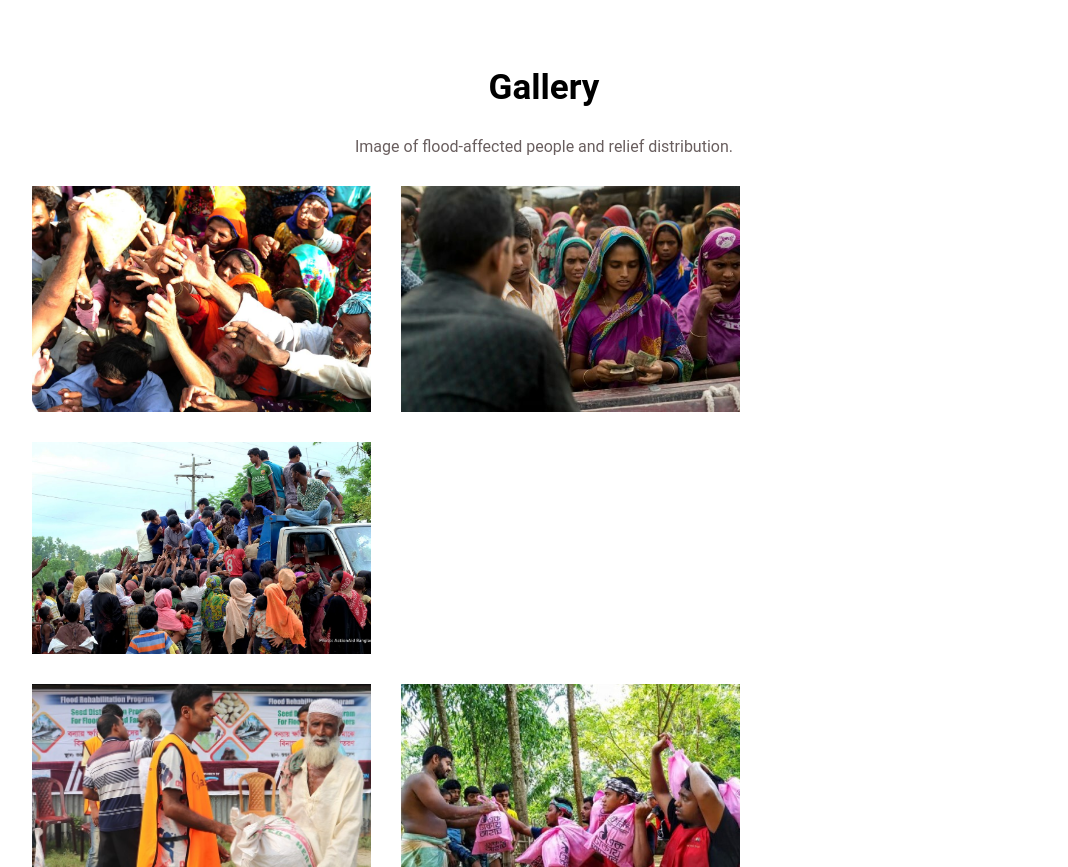
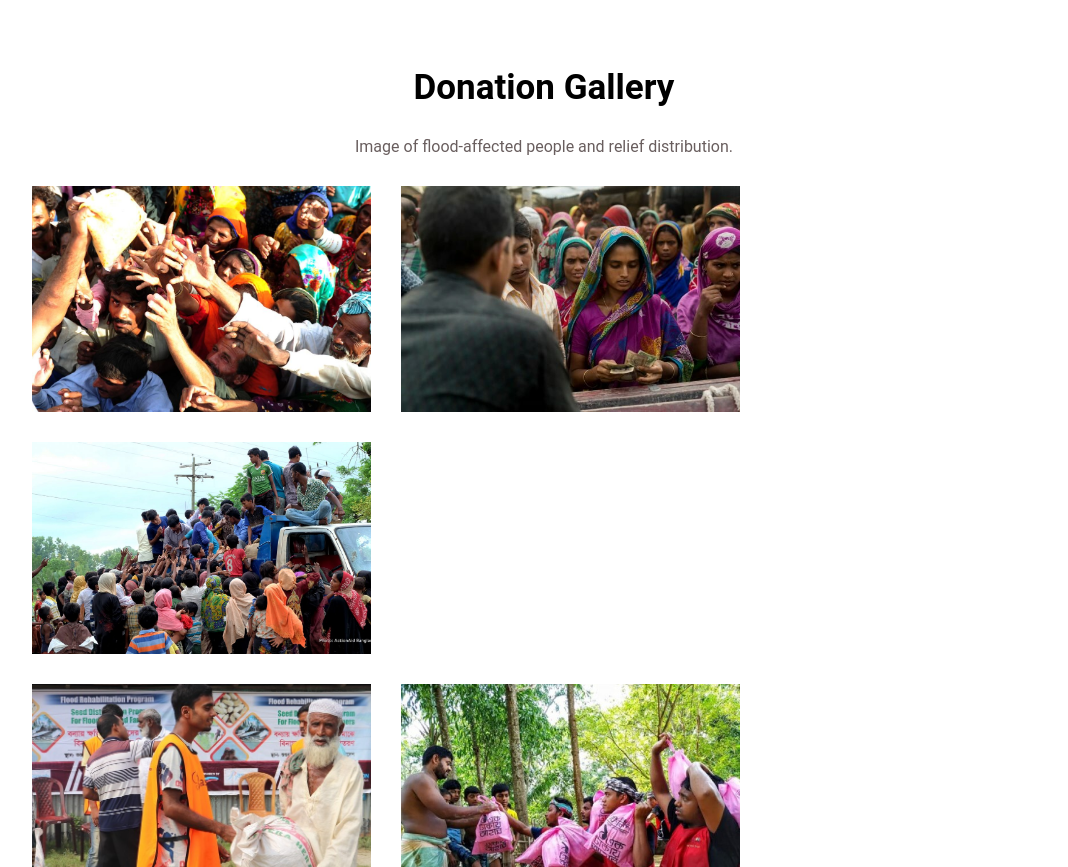
Before and after one commit to sumanta62/donate-today, a plain HTML site: page index.html in a window 1280 px wide. Shown: the part 2545-3412 px from the top of the page, without its empty margins (96-1164 px from the left). Drawn offline with Linux system fonts and the light colour scheme.

Commit message:
donation

```diff
--- a/index.html
+++ b/index.html
@@ -98,7 +98,7 @@
     <!-- ========  their-lives-depend-section end ======== -->
     <section class="gallery">
         <div class="gallery-title">
-            <h2>Gallery</h2>
+            <h2>Donation Gallery</h2>
             <p>Image of flood-affected people and relief distribution.</p>
         </div>
         <div class="gallery-img">
```
Also changed, not shown: 1 other file.
